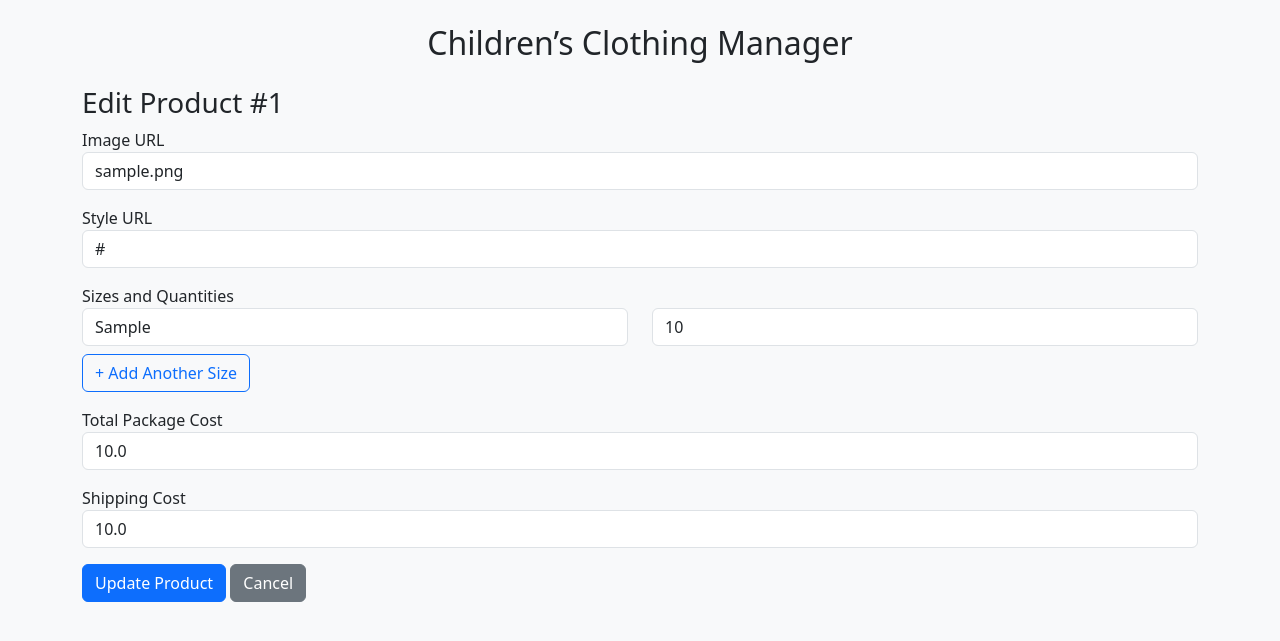
After one commit to Shamil-lateef/clothing_manager, a Flask app: page /edit/1 in a window 1280 px wide. The commit adds this page. Shown: the top 641 px of the page. Run offline with Flask 3, Linux system fonts and the light colour scheme; tables that the repository leaves empty hold one stand-in row (values such as "Sample post").

Commit message:
Edit and Delete products

```diff
--- a/app.py
+++ b/app.py
@@ -129,5 +129,57 @@ def search_by_size():
     return render_template("search.html", results=results, size_query=size_query)
 
 
+@app.route("/edit/<int:product_id>", methods=["GET", "POST"])
+def edit_product(product_id):
+    product = Product.query.get_or_404(product_id)
+
+    if request.method == "POST":
+        product.image_url = request.form["image_url"]
+        product.style_url = request.form["style_url"]
+        total_cost = float(request.form["total_cost"])
+        shipping_cost = float(request.form["shipping_cost"])
+
+        size_list = request.form.getlist("size[]")
+        quantity_list = request.form.getlist("quantity[]")
+
+        sizes = {}
+        for s, q in zip(size_list, quantity_list):
+            sizes[s.strip()] = int(q.strip())
+
+        total_units = sum(sizes.values())
+        if total_units == 0:
+            flash("Total quantity must be greater than 0.", "danger")
+            return redirect(url_for("edit_product", product_id=product_id))
+
+        product.total_cost = total_cost
+        product.shipping_cost = shipping_cost
+        product.unit_cost = round((total_cost + shipping_cost) / total_units, 2)
+        product.selling_price = round(product.unit_cost * 1.5, 2)
+
+        # Remove old sizes
+        SizeQuantity.query.filter_by(product_id=product_id).delete()
+
+        # Add new sizes
+        for size, qty in sizes.items():
+            db.session.add(SizeQuantity(size=size, quantity=qty, product_id=product.id))
+
+        db.session.commit()
+        flash("Product updated successfully!", "success")
+        return redirect(url_for("index"))
+
+    # GET: pre-fill form with existing data
+    sizes = product.sizes
+    return render_template("edit_product.html", product=product, sizes=sizes)
+
+
+@app.route("/delete/<int:product_id>", methods=["POST"])
+def delete_product(product_id):
+    product = Product.query.get_or_404(product_id)
+    db.session.delete(product)
+    db.session.commit()
+    flash("Product deleted successfully!", "success")
+    return redirect(url_for("index"))
+
+
 if __name__ == "__main__":
     app.run(host="0.0.0.0", port=10000)
--- /dev/null
+++ b/templates/edit_product.html
@@ -0,0 +1,57 @@
+{% extends 'base.html' %}
+{% block content %}
+<h3>Edit Product #{{ product.id }}</h3>
+<form method="POST">
+  <div class="mb-3">
+    <label>Image URL</label>
+    <input type="url" name="image_url" class="form-control" value="{{ product.image_url }}" required>
+  </div>
+  <div class="mb-3">
+    <label>Style URL</label>
+    <input type="url" name="style_url" class="form-control" value="{{ product.style_url }}" required>
+  </div>
+
+  <label>Sizes and Quantities</label>
+  <div id="size-quantity-list">
+    {% for sq in sizes %}
+    <div class="row mb-2">
+      <div class="col">
+        <input type="text" name="size[]" class="form-control" placeholder="Size (e.g. 2T)" value="{{ sq.size }}" required>
+      </div>
+      <div class="col">
+        <input type="number" name="quantity[]" class="form-control" placeholder="Quantity" value="{{ sq.quantity }}" required>
+      </div>
+    </div>
+    {% endfor %}
+  </div>
+  <button type="button" class="btn btn-outline-primary mb-3" onclick="addSizeField()">+ Add Another Size</button>
+
+  <div class="mb-3">
+    <label>Total Package Cost</label>
+    <input type="number" name="total_cost" step="0.01" class="form-control" value="{{ product.total_cost }}" required>
+  </div>
+  <div class="mb-3">
+    <label>Shipping Cost</label>
+    <input type="number" name="shipping_cost" step="0.01" class="form-control" value="{{ product.shipping_cost }}" required>
+  </div>
+  <button class="btn btn-primary">Update Product</button>
+  <a href="{{ url_for('index') }}" class="btn btn-secondary">Cancel</a>
+</form>
+
+<script>
+function addSizeField() {
+  const container = document.getElementById('size-quantity-list');
+  const row = document.createElement('div');
+  row.className = 'row mb-2';
+  row.innerHTML = `
+    <div class="col">
+      <input type="text" name="size[]" class="form-control" placeholder="Size (e.g. 2T)" required>
+    </div>
+    <div class="col">
+      <input type="number" name="quantity[]" class="form-control" placeholder="Quantity" required>
+    </div>
+  `;
+  container.appendChild(row);
+}
+</script>
+{% endblock %}
--- a/templates/index.html
+++ b/templates/index.html
@@ -20,6 +20,12 @@
               <li>{{ sq.size }}: {{ sq.quantity }}</li>
             {% endfor %}
           </ul>
+          <a href="{{ url_for('edit_product', product_id=product.id) }}" class="btn btn-sm btn-warning me-2">Edit</a>
+
+            <form action="{{ url_for('delete_product', product_id=product.id) }}" method="POST" style="display:inline-block;" onsubmit="return confirm('Are you sure?');">
+            <button class="btn btn-sm btn-danger">Delete</button>
+            </form>
+
         </div>
       </div>
     </div>
```
